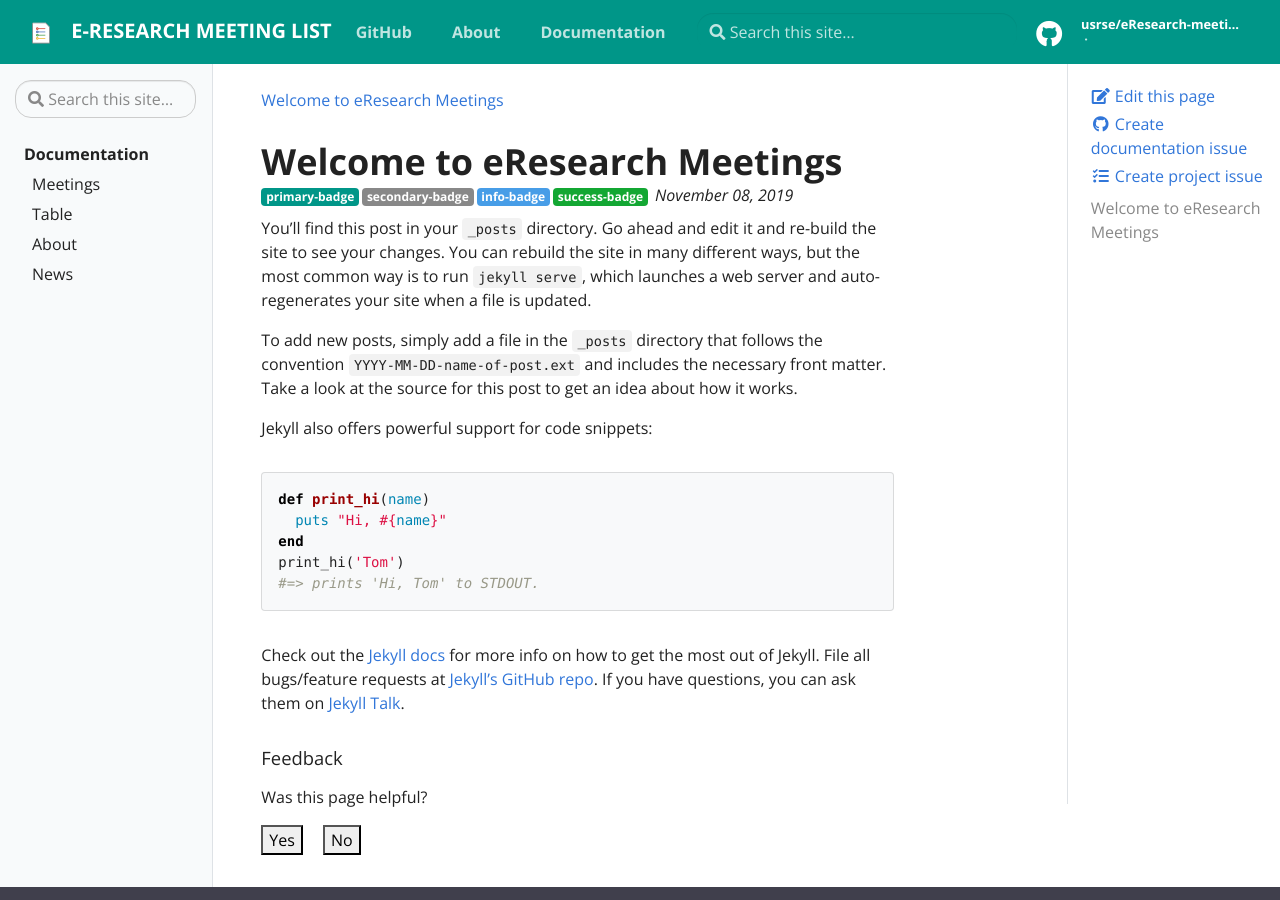
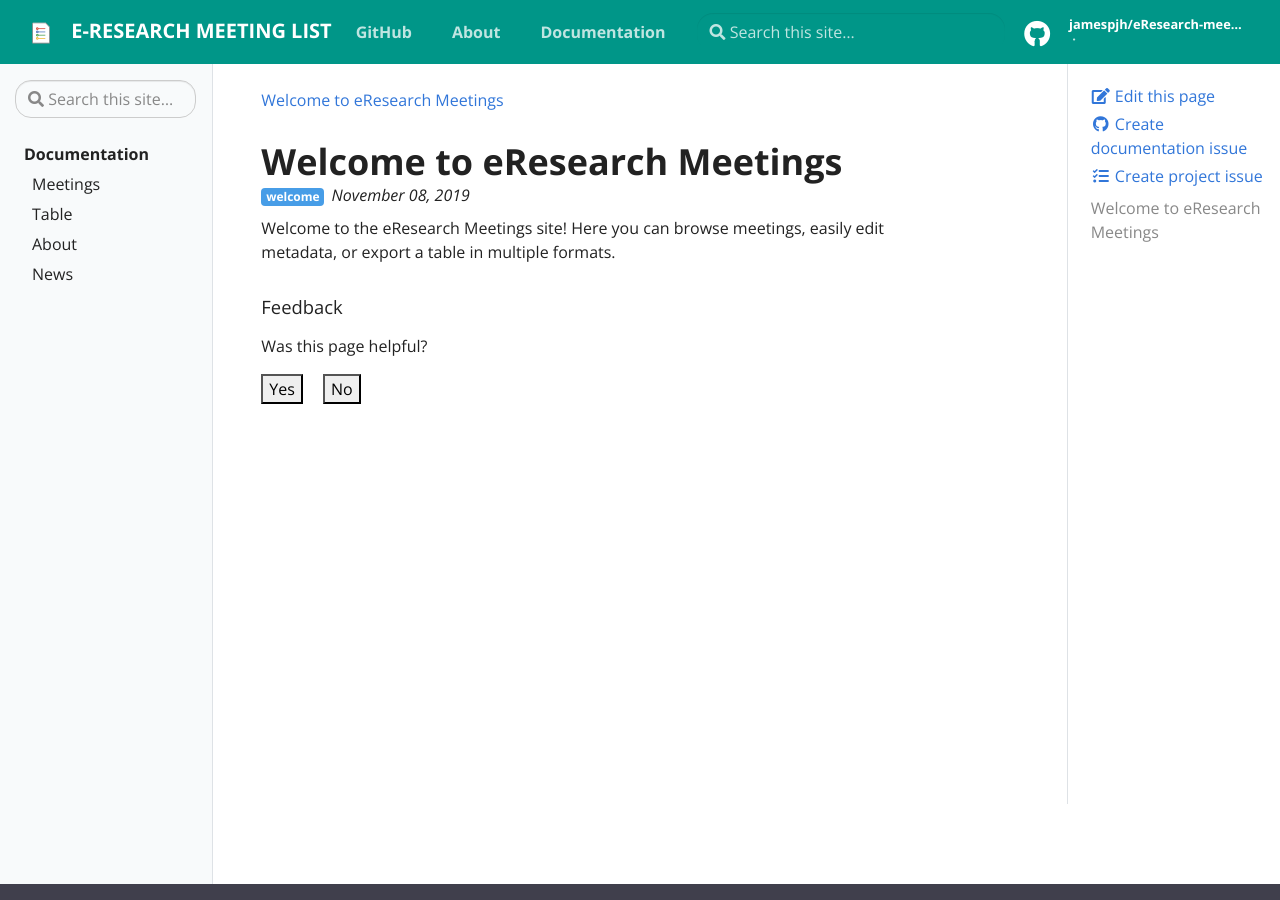
Before and after one commit to jamespjh/eResearch-meeting-list, a Jekyll site: the page built from _posts/2019-11-08-welcome.md, in a window 1280 px wide and 900 px high. Built offline with Jekyll 4.4.1, drawn with Linux system fonts in a browser that asks for light colours; our own code applies the rules of GitHub Pages for plain Markdown files.

Commit message:
edit config so stargazers work
Signed-off-by: Vanessa Sochat <vsochat@stanford.edu>

```diff
--- a/_config.yml
+++ b/_config.yml
@@ -26,7 +26,7 @@ url: "https://usrse.github.io" # the base hostname & protocol for your site
 
 # Social (First three Required)
 repo: "https://github.com/usrse/eResearch-meeting-list"
-github_user: "usrse"
+github_user: "jamespjh"
 github_repo: "eResearch-meeting-list"
 
 # Optional
--- a/_posts/2019-11-08-welcome.md
+++ b/_posts/2019-11-08-welcome.md
@@ -3,34 +3,9 @@ title:  "Welcome to eResearch Meetings"
 date:   2019-11-08 5:52:21 -0500
 categories: jekyll update
 badges:
- - type: primary
-   tag: primary-badge
- - type: secondary
-   tag: secondary-badge
  - type: info
-   tag: info-badge
- - type: success
-   tag: success-badge
+   tag: welcome
 ---
 
-You’ll find this post in your `_posts` directory. Go ahead and edit it and re-build the site to see your changes. You can rebuild the site in many different ways, but the most common way is to run `jekyll serve`, which launches a web server and auto-regenerates your site when a file is updated.
-
-<!--more-->
-
-To add new posts, simply add a file in the `_posts` directory that follows the convention `YYYY-MM-DD-name-of-post.ext` and includes the necessary front matter. Take a look at the source for this post to get an idea about how it works.
-
-Jekyll also offers powerful support for code snippets:
-
-{% highlight ruby %}
-def print_hi(name)
-  puts "Hi, #{name}"
-end
-print_hi('Tom')
-#=> prints 'Hi, Tom' to STDOUT.
-{% endhighlight %}
-
-Check out the [Jekyll docs][jekyll-docs] for more info on how to get the most out of Jekyll. File all bugs/feature requests at [Jekyll’s GitHub repo][jekyll-gh]. If you have questions, you can ask them on [Jekyll Talk][jekyll-talk].
-
-[jekyll-docs]: http://jekyllrb.com/docs/home
-[jekyll-gh]:   https://github.com/jekyll/jekyll
-[jekyll-talk]: https://talk.jekyllrb.com/
+Welcome to the eResearch Meetings site! Here you can browse meetings,
+easily edit metadata, or export a table in multiple formats.
```
